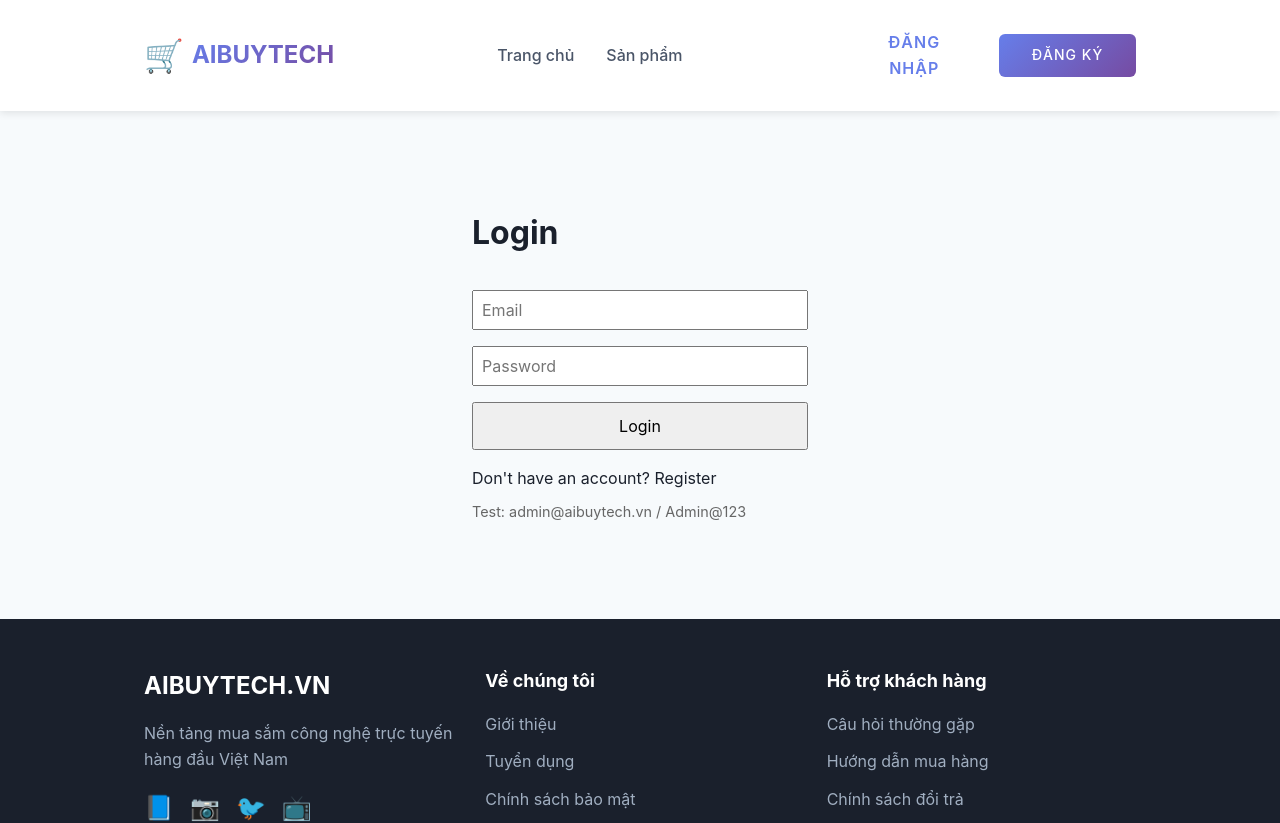
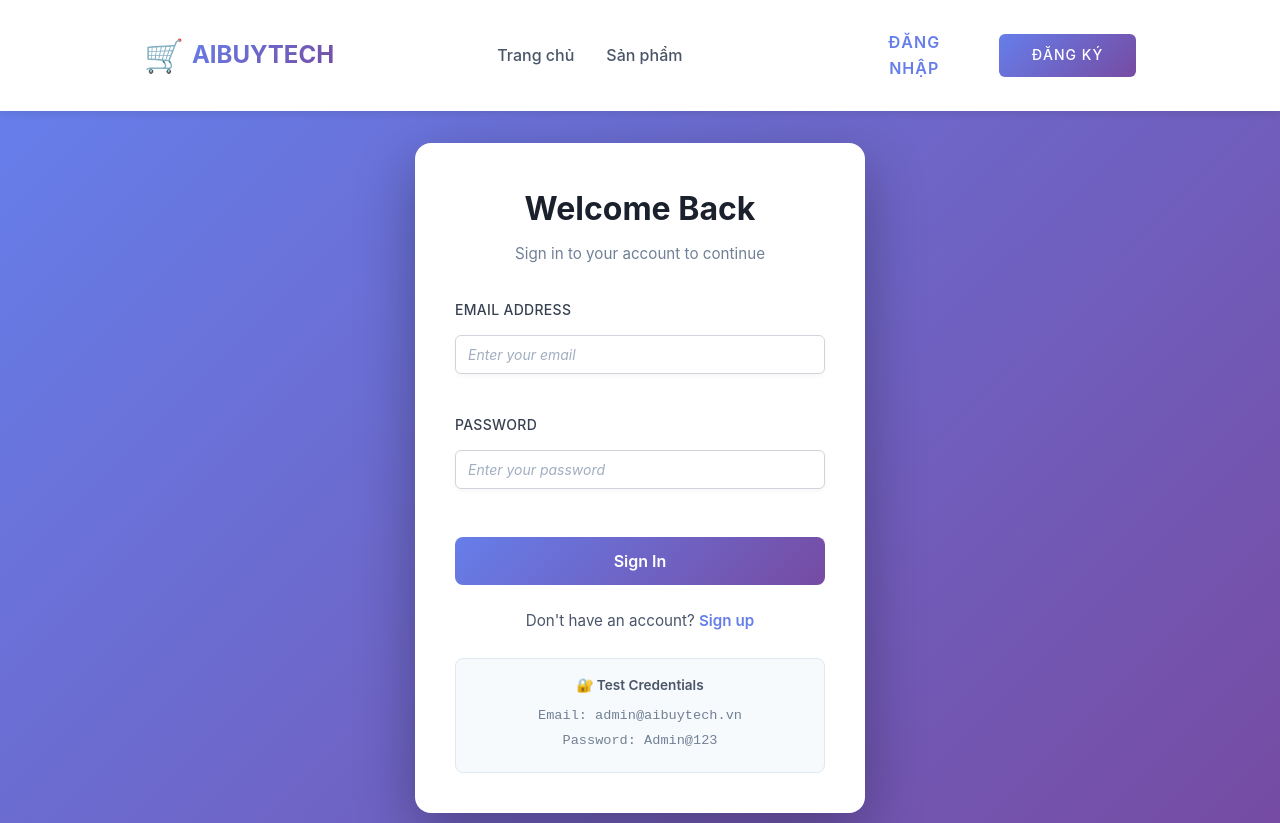
Before and after one commit to gpthlt/aibuytech, a React (Vite) app in the folder client/: page /login in a window 1280 px wide. Shown: the top 823 px of the page. Built offline with nearby package versions, Linux system fonts and the light colour scheme.

Commit message:
feat :improved styling and layout login page

```diff
--- /dev/null
+++ b/client/src/pages/Auth/Login.css
@@ -0,0 +1,215 @@
+.login-container {
+  min-height: calc(100vh - 140px);
+  display: flex;
+  justify-content: center;
+  align-items: center;
+  padding: 2rem 1rem;
+  background: linear-gradient(135deg, #667eea 0%, #764ba2 100%);
+}
+
+.login-card {
+  width: 100%;
+  max-width: 450px;
+  background: white;
+  border-radius: 16px;
+  box-shadow: 0 20px 60px rgba(0, 0, 0, 0.3);
+  padding: 2.5rem;
+  animation: slideUp 0.4s ease-out;
+}
+
+@keyframes slideUp {
+  from {
+    opacity: 0;
+    transform: translateY(30px);
+  }
+  to {
+    opacity: 1;
+    transform: translateY(0);
+  }
+}
+
+.login-header {
+  text-align: center;
+  margin-bottom: 2rem;
+}
+
+.login-title {
+  font-size: 2rem;
+  font-weight: 700;
+  color: #1a202c;
+  margin-bottom: 0.5rem;
+}
+
+.login-subtitle {
+  font-size: 0.95rem;
+  color: #718096;
+  margin: 0;
+}
+
+.login-form {
+  display: flex;
+  flex-direction: column;
+  gap: 1.5rem;
+}
+
+.form-group {
+  display: flex;
+  flex-direction: column;
+  gap: 0.5rem;
+}
+
+.form-label {
+  font-size: 0.9rem;
+  font-weight: 600;
+  color: #2d3748;
+  margin-bottom: 0.25rem;
+}
+
+.form-input {
+  padding: 0.875rem 1rem;
+  font-size: 1rem;
+  border: 2px solid #e2e8f0;
+  border-radius: 8px;
+  transition: all 0.2s;
+  background: #fff;
+  color: #1a202c;
+}
+
+.form-input:focus {
+  outline: none;
+  border-color: #667eea;
+  box-shadow: 0 0 0 3px rgba(102, 126, 234, 0.1);
+}
+
+.form-input::placeholder {
+  color: #a0aec0;
+}
+
+.submit-btn {
+  padding: 0.875rem 1.5rem;
+  font-size: 1rem;
+  font-weight: 600;
+  color: white;
+  background: linear-gradient(135deg, #667eea 0%, #764ba2 100%);
+  border: none;
+  border-radius: 8px;
+  cursor: pointer;
+  transition: all 0.3s;
+  margin-top: 0.5rem;
+}
+
+.submit-btn:hover:not(:disabled) {
+  transform: translateY(-2px);
+  box-shadow: 0 10px 20px rgba(102, 126, 234, 0.3);
+}
+
+.submit-btn:active:not(:disabled) {
+  transform: translateY(0);
+}
+
+.submit-btn:disabled {
+  opacity: 0.6;
+  cursor: not-allowed;
+}
+
+.login-footer {
+  margin-top: 1.5rem;
+  text-align: center;
+}
+
+.login-link {
+  font-size: 0.95rem;
+  color: #4a5568;
+}
+
+.login-link a {
+  color: #667eea;
+  font-weight: 600;
+  text-decoration: none;
+  transition: color 0.2s;
+}
+
+.login-link a:hover {
+  color: #764ba2;
+  text-decoration: underline;
+}
+
+.test-credentials {
+  margin-top: 1.5rem;
+  padding: 1rem;
+  background: #f7fafc;
+  border: 1px solid #e2e8f0;
+  border-radius: 8px;
+  text-align: center;
+}
+
+.test-credentials-title {
+  font-size: 0.85rem;
+  font-weight: 600;
+  color: #4a5568;
+  margin-bottom: 0.5rem;
+}
+
+.test-credentials-info {
+  font-size: 0.85rem;
+  color: #718096;
+  font-family: 'Courier New', monospace;
+  margin: 0.25rem 0;
+}
+
+.divider {
+  display: flex;
+  align-items: center;
+  text-align: center;
+  margin: 1.5rem 0;
+  color: #a0aec0;
+  font-size: 0.9rem;
+}
+
+.divider::before,
+.divider::after {
+  content: '';
+  flex: 1;
+  border-bottom: 1px solid #e2e8f0;
+}
+
+.divider::before {
+  margin-right: 1rem;
+}
+
+.divider::after {
+  margin-left: 1rem;
+}
+
+/* Responsive */
+@media (max-width: 768px) {
+  .login-container {
+    padding: 1rem;
+  }
+
+  .login-card {
+    padding: 2rem 1.5rem;
+  }
+
+  .login-title {
+    font-size: 1.75rem;
+  }
+
+  .form-input {
+    padding: 0.75rem 1rem;
+  }
+
+  .submit-btn {
+    padding: 0.75rem 1.25rem;
+  }
+}
+
+@media (max-width: 480px) {
+  .login-card {
+    padding: 1.5rem 1rem;
+  }
+
+  .login-title {
+    font-size: 1.5rem;
+  }
+}
--- a/client/src/pages/Auth/Login.tsx
+++ b/client/src/pages/Auth/Login.tsx
@@ -3,6 +3,7 @@ import { useNavigate } from 'react-router-dom';
 import { useAuthStore } from '../../store/useAuthStore';
 import api from '../../lib/api';
 import toast from 'react-hot-toast';
+import './Login.css';
 
 function Login() {
   const navigate = useNavigate();
@@ -27,35 +28,57 @@ function Login() {
   };
 
   return (
-    <div style={{ maxWidth: '400px', margin: '4rem auto', padding: '2rem' }}>
-      <h1>Login</h1>
-      <form onSubmit={handleSubmit} style={{ display: 'flex', flexDirection: 'column', gap: '1rem', marginTop: '2rem' }}>
+    <div className="login-container">
+      <div className="login-card">
+        <div className="login-header">
+          <h1 className="login-title">Welcome Back</h1>
+          <p className="login-subtitle">Sign in to your account to continue</p>
+        </div>
+
+        <form onSubmit={handleSubmit} className="login-form">
+          <div className="form-group">
+            <label htmlFor="email" className="form-label">Email Address</label>
             <input
+              id="email"
               type="email"
-          placeholder="Email"
+              placeholder="Enter your email"
               value={formData.email}
               onChange={(e) => setFormData({ ...formData, email: e.target.value })}
               required
-          style={{ padding: '0.5rem', fontSize: '1rem' }}
+              className="form-input"
             />
+          </div>
+
+          <div className="form-group">
+            <label htmlFor="password" className="form-label">Password</label>
             <input
+              id="password"
               type="password"
-          placeholder="Password"
+              placeholder="Enter your password"
               value={formData.password}
               onChange={(e) => setFormData({ ...formData, password: e.target.value })}
               required
-          style={{ padding: '0.5rem', fontSize: '1rem' }}
+              className="form-input"
             />
-        <button type="submit" disabled={loading} style={{ padding: '0.75rem', fontSize: '1rem', cursor: 'pointer' }}>
-          {loading ? 'Loading...' : 'Login'}
+          </div>
+
+          <button type="submit" disabled={loading} className="submit-btn">
+            {loading ? 'Signing in...' : 'Sign In'}
           </button>
         </form>
-      <p style={{ marginTop: '1rem' }}>
-        Don't have an account? <a href="/register">Register</a>
+
+        <div className="login-footer">
+          <p className="login-link">
+            Don't have an account? <a href="/register">Sign up</a>
           </p>
-      <p style={{ marginTop: '0.5rem', fontSize: '0.9rem', color: '#666' }}>
-        Test: admin@aibuytech.vn / Admin@123
-      </p>
+        </div>
+
+        <div className="test-credentials">
+          <div className="test-credentials-title">🔐 Test Credentials</div>
+          <p className="test-credentials-info">Email: admin@aibuytech.vn</p>
+          <p className="test-credentials-info">Password: Admin@123</p>
+        </div>
+      </div>
     </div>
   );
 }
```
Lines whose indentation alone changed are shown as unchanged.
